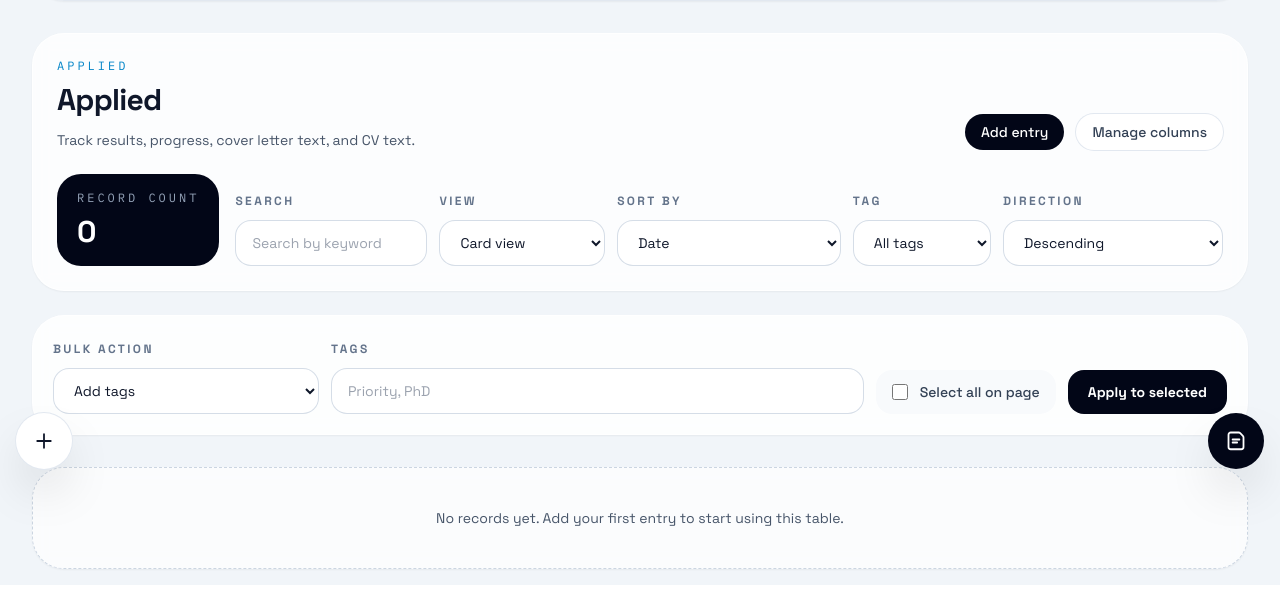
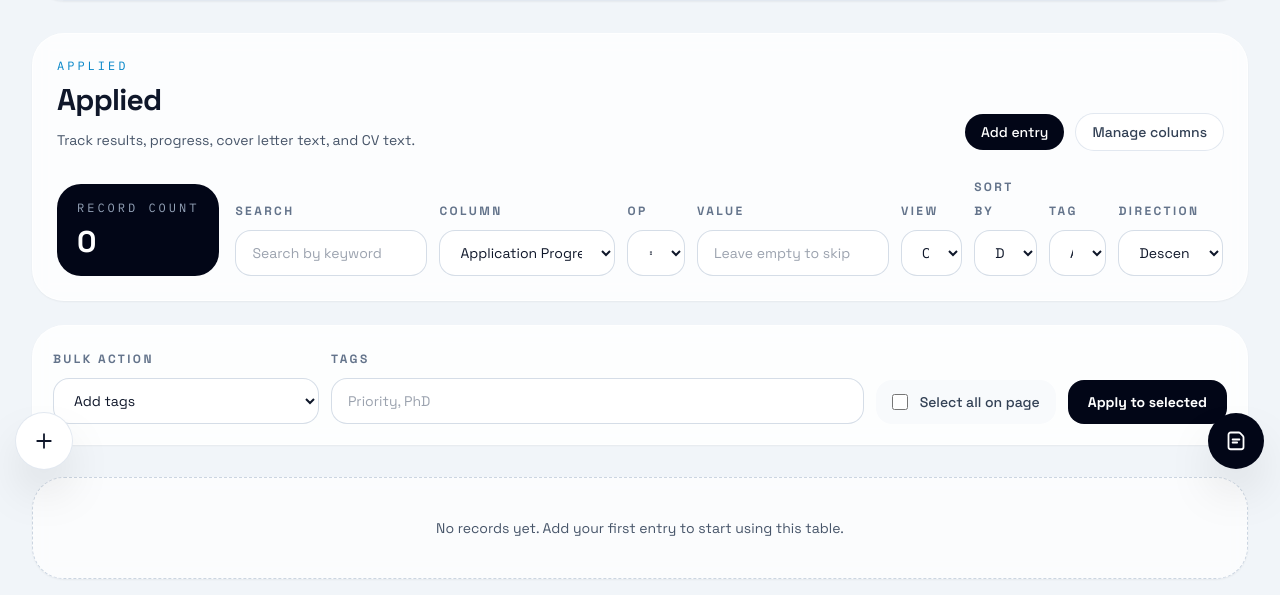
Before and after one commit to q-viper/job-tracker, a Django app: page /applied/ in a window 1280 px wide. Shown: the part 315-910 px from the top of the page. Run offline with Django 5.2, Linux system fonts and the light colour scheme; the visitor is signed in with stand-in values (Sample User, id 1); data comes from the database, SQL or seed files in the repository; data that the repository does not hold is empty; some libraries are stand-ins or nearby versions.

Commit message:
upd filter

```diff
--- a/tracker/templates/tracker/table_page.html
+++ b/tracker/templates/tracker/table_page.html
@@ -31,11 +31,34 @@
                 <p class="font-mono text-xs uppercase tracking-[0.25em] text-slate-400 dark:text-slate-950/75">Record count</p>
                 <p class="mt-2 text-3xl font-bold">{{ record_count }}</p>
             </div>
-            <form id="table-controls-form" hx-get="{{ request.path }}" hx-target="#app-content" hx-swap="outerHTML" hx-push-url="true" hx-trigger="change from:select, input delay:300ms from:input" class="grid gap-3 md:grid-cols-[minmax(12rem,1fr)_auto_auto_auto_auto] md:items-end">
+            <form id="table-controls-form" hx-get="{{ request.path }}" hx-target="#app-content" hx-swap="outerHTML" hx-push-url="true" hx-trigger="change from:select, input delay:300ms from:input" class="grid gap-3 md:grid-cols-2 xl:grid-cols-[minmax(12rem,1.2fr)_minmax(11rem,0.9fr)_auto_minmax(12rem,1fr)_auto_auto_auto_auto] xl:items-end">
                 <div>
                     <label for="id_q" class="text-xs font-semibold uppercase tracking-[0.2em] text-slate-500 dark:text-slate-400">Search</label>
                     <input id="id_q" name="q" value="{{ search_query }}" type="text" placeholder="Search by keyword" class="mt-2 w-full rounded-2xl border border-slate-300/80 bg-white px-4 py-3 text-sm text-slate-900 dark:border-slate-700 dark:bg-slate-950 dark:text-slate-100">
                 </div>
+                {% if dynamic_filter_enabled %}
+                    <div>
+                        <label for="id_filter_column" class="text-xs font-semibold uppercase tracking-[0.2em] text-slate-500 dark:text-slate-400">Column</label>
+                        <select id="id_filter_column" name="filter_column" class="mt-2 w-full rounded-2xl border border-slate-300/80 bg-white px-4 py-3 text-sm text-slate-900 dark:border-slate-700 dark:bg-slate-950 dark:text-slate-100">
+                            {% for option in filter_column_options %}
+                                <option value="{{ option.value }}" {% if filter_column == option.value %}selected{% endif %}>{{ option.label }}</option>
+                            {% endfor %}
+                        </select>
+                    </div>
+                    <div>
+                        <label for="id_filter_operator" class="text-xs font-semibold uppercase tracking-[0.2em] text-slate-500 dark:text-slate-400">Op</label>
+                        <select id="id_filter_operator" name="filter_operator" class="mt-2 w-full rounded-2xl border border-slate-300/80 bg-white px-4 py-3 text-sm text-slate-900 dark:border-slate-700 dark:bg-slate-950 dark:text-slate-100">
+                            {% for option in filter_operator_options %}
+                                <option value="{{ option.value }}" {% if filter_operator == option.value %}selected{% endif %}>{{ option.label }}</option>
+                            {% endfor %}
+                        </select>
+                    </div>
+                    <div>
+                        <label for="id_filter_value" class="text-xs font-semibold uppercase tracking-[0.2em] text-slate-500 dark:text-slate-400">Value</label>
+                        <input id="id_filter_value" name="filter_value" value="{{ filter_value }}" type="text" list="dynamic-filter-values" placeholder="Leave empty to skip" class="mt-2 w-full rounded-2xl border border-slate-300/80 bg-white px-4 py-3 text-sm text-slate-900 dark:border-slate-700 dark:bg-slate-950 dark:text-slate-100">
+                        <datalist id="dynamic-filter-values"></datalist>
+                    </div>
+                {% endif %}
                 <div>
                     <label for="id_view" class="text-xs font-semibold uppercase tracking-[0.2em] text-slate-500 dark:text-slate-400">View</label>
                     <select id="id_view" name="view" class="mt-2 w-full rounded-2xl border border-slate-300/80 bg-white px-4 py-3 text-sm text-slate-900 dark:border-slate-700 dark:bg-slate-950 dark:text-slate-100">
@@ -72,6 +95,33 @@
             </form>
         </div>
     </section>
+
+    {% if dynamic_filter_enabled %}
+        {{ filter_value_options|json_script:"filter-value-options-data" }}
+        <script>
+            (() => {
+                const columnSelect = document.getElementById("id_filter_column");
+                const valueList = document.getElementById("dynamic-filter-values");
+                const optionsData = document.getElementById("filter-value-options-data");
+                if (!columnSelect || !valueList || !optionsData) {
+                    return;
+                }
+                const optionsByColumn = JSON.parse(optionsData.textContent || "{}");
+                const refreshValueOptions = () => {
+                    const values = optionsByColumn[columnSelect.value] || [];
+                    valueList.replaceChildren(
+                        ...values.map((value) => {
+                            const option = document.createElement("option");
+                            option.value = value;
+                            return option;
+                        })
+                    );
+                };
+                columnSelect.addEventListener("change", refreshValueOptions);
+                refreshValueOptions();
+            })();
+        </script>
+    {% endif %}
 
     {% if bulk_actions %}
         <section class="mt-6 rounded-[2rem] border border-white/70 bg-white/85 p-5 shadow-sm backdrop-blur dark:border-slate-700/70 dark:bg-slate-900/85">
--- a/tracker/views.py
+++ b/tracker/views.py
@@ -1,5 +1,6 @@
 from __future__ import annotations
 
+from datetime import datetime
 from io import BytesIO
 import logging
 import json
@@ -40,10 +41,12 @@ from .models import (
     DashboardBoard,
     DashboardBoardItem,
     DashboardPanelPreference,
+    DynamicColumn,
     DynamicTable,
     PortalJobSuggestion,
 )
 from .services import (
+    APPLICATION_STAGE_ORDER,
     add_application_tags,
     add_dashboard_widget_to_board,
     add_portal_job_to_to_apply,
@@ -71,6 +74,9 @@ from .services import (
     make_unique_column_slug,
     make_unique_table_slug,
     move_to_applied,
+    normalize_date_value,
+    normalize_text,
+    parse_number,
     parse_tag_names,
     replace_applied_history_events,
     refresh_all_portal_jobs_for_user,
@@ -452,6 +458,22 @@ class BaseTableListView(LoginRequiredMixin, WorkspaceReadyMixin, TemplateView):
     page_title = ""
     page_description = ""
     nav_section = ""
+    filterable_table_slugs = {"to-apply", "applied"}
+    categorical_filter_slugs = {
+        "ai-reliance",
+        "application-progress",
+        "country",
+        "english-test",
+        "result",
+        "source",
+        "type",
+    }
+    filter_operator_options = [
+        {"value": "eq", "label": "=="},
+        {"value": "ne", "label": "!="},
+        {"value": "gt", "label": ">"},
+        {"value": "lt", "label": "<"},
+    ]
 
     def get_table(self) -> DynamicTable:
         return get_user_table(self.request.user, self.table_slug)
@@ -487,6 +509,171 @@ class BaseTableListView(LoginRequiredMixin, WorkspaceReadyMixin, TemplateView):
             {"value": tag.slug, "label": tag.name}
             for tag in ApplicationTag.objects.filter(user=request_user).order_by("name")
         ]
+
+    def dynamic_filter_enabled(self, table: DynamicTable) -> bool:
+        return table.slug in self.filterable_table_slugs
+
+    def get_filter_columns(self, table: DynamicTable) -> list[DynamicColumn]:
+        if not self.dynamic_filter_enabled(table):
+            return []
+        columns = list(table.columns.filter(is_visible=True).order_by("position", "id"))
+        if table.slug == "to-apply" and not any(column.slug == "application-progress" for column in columns):
+            columns.insert(
+                0,
+                DynamicColumn(
+                    table=table,
+                    name="Application Progress",
+                    slug="application-progress",
+                    data_type=DynamicColumn.DataType.STATUS,
+                    choices_text="To Apply",
+                ),
+            )
+        return columns
+
+    def get_filter_column_options(self, table: DynamicTable) -> list[dict[str, str]]:
+        return [
+            {"value": column.slug, "label": column.name, "data_type": column.data_type}
+            for column in self.get_filter_columns(table)
+        ]
+
+    def get_default_filter_column(self, table: DynamicTable) -> str:
+        columns = self.get_filter_columns(table)
+        slugs = {column.slug for column in columns}
+        for preferred_slug in ("application-progress", "type"):
+            if preferred_slug in slugs:
+                return preferred_slug
+        return columns[0].slug if columns else ""
+
+    def get_filter_column_slug(self, table: DynamicTable) -> str:
+        allowed = {column.slug for column in self.get_filter_columns(table)}
+        requested = (self.request.GET.get("filter_column") or "").strip()
+        if requested in allowed:
+            return requested
+        return self.get_default_filter_column(table)
+
+    def get_filter_column(self, table: DynamicTable) -> DynamicColumn | None:
+        selected_slug = self.get_filter_column_slug(table)
+        for column in self.get_filter_columns(table):
+            if column.slug == selected_slug:
+                return column
+        return None
+
+    def get_filter_operator(self) -> str:
+        allowed = {option["value"] for option in self.filter_operator_options}
+        requested = (self.request.GET.get("filter_operator") or "").strip()
+        return requested if requested in allowed else "eq"
+
+    def get_filter_value(self) -> str:
+        return (self.request.GET.get("filter_value") or "").strip()
+
+    def get_record_filter_value(self, record, column: DynamicColumn) -> str:
+        if record.table.slug == "to-apply" and column.slug == "application-progress":
+            return "To Apply"
+        if record.table.slug == "applied" and column.slug == "application-progress":
+            return infer_progress(record)
+        return normalize_text(record.values.get(column.slug))
+
+    def is_exact_filter_column(self, column: DynamicColumn) -> bool:
+        return column.data_type in {DynamicColumn.DataType.STATUS, DynamicColumn.DataType.DATE, DynamicColumn.DataType.NUMBER}
+
+    def should_offer_filter_value_options(self, column: DynamicColumn) -> bool:
+        return column.data_type == DynamicColumn.DataType.STATUS or column.slug in self.categorical_filter_slugs
+
+    def parse_filter_date(self, value: str):
+        normalized = normalize_date_value(value)
+        if not normalized:
+            return None
+        try:
+            return datetime.fromisoformat(normalized).date()
+        except ValueError:
+            return None
+
+    def text_filter_matches(self, actual: str, expected: str, column: DynamicColumn, operator: str) -> bool:
+        actual_folded = actual.casefold()
+        expected_folded = expected.casefold()
+        if operator in {"eq", "ne"}:
+            if self.is_exact_filter_column(column):
+                matched = actual_folded == expected_folded
+            else:
+                matched = expected_folded in actual_folded
+            return matched if operator == "eq" else not matched
+        if not actual_folded:
+            return False
+        if operator == "gt":
+            return actual_folded > expected_folded
+        if operator == "lt":
+            return actual_folded < expected_folded
+        return True
+
+    def record_matches_dynamic_filter(self, record, column: DynamicColumn, operator: str, expected_value: str) -> bool:
+        actual_value = self.get_record_filter_value(record, column)
+        if operator in {"gt", "lt"}:
+            if column.data_type == DynamicColumn.DataType.DATE:
+                actual_date = self.parse_filter_date(actual_value)
+                expected_date = self.parse_filter_date(expected_value)
+                if actual_date is None or expected_date is None:
+                    return False
+                return actual_date > expected_date if operator == "gt" else actual_date < expected_date
+            if column.data_type == DynamicColumn.DataType.NUMBER:
+                actual_number = parse_number(actual_value)
+                expected_number = parse_number(expected_value)
+                if actual_number is None or expected_number is None:
+                    return False
+                return actual_number > expected_number if operator == "gt" else actual_number < expected_number
+        if column.data_type == DynamicColumn.DataType.DATE and operator in {"eq", "ne"}:
+            actual_date = self.parse_filter_date(actual_value)
+            expected_date = self.parse_filter_date(expected_value)
+            matched = actual_date is not None and actual_date == expected_date
+            return matched if operator == "eq" else not matched
+        if column.data_type == DynamicColumn.DataType.NUMBER and operator in {"eq", "ne"}:
+            actual_number = parse_number(actual_value)
+            expected_number = parse_number(expected_value)
+            matched = actual_number is not None and expected_number is not None and actual_number == expected_number
+            return matched if operator == "eq" else not matched
+        return self.text_filter_matches(actual_value, expected_value, column, operator)
+
+    def apply_dynamic_filter(self, records, table: DynamicTable):
+        if not self.dynamic_filter_enabled(table):
+            return records
+        expected_value = self.get_filter_value()
+        if not expected_value:
+            return records
+        column = self.get_filter_column(table)
+        if not column:
+            return records
+        operator = self.get_filter_operator()
+        return [
+            record
+            for record in records
+            if self.record_matches_dynamic_filter(record, column, operator, expected_value)
+        ]
+
+    def get_filter_value_options(self, table: DynamicTable, records) -> dict[str, list[str]]:
+        options_by_column: dict[str, list[str]] = {}
+        for column in self.get_filter_columns(table):
+            values: list[str] = []
+            if self.should_offer_filter_value_options(column):
+                if table.slug == "applied" and column.slug == "application-progress":
+                    values.extend(stage for stage in APPLICATION_STAGE_ORDER if stage != "To Apply")
+                values.extend(column.choices_list)
+                values.extend(self.get_record_filter_value(record, column) for record in records)
+
+            deduped: list[str] = []
+            seen: set[str] = set()
+            for value in values:
+                cleaned = normalize_text(value)
+                if not cleaned:
+                    continue
+                key = cleaned.casefold()
+                if key in seen:
+                    continue
+                seen.add(key)
+                deduped.append(cleaned)
+
+            if column.slug != "application-progress":
+                deduped = sorted(deduped, key=str.casefold)
+            options_by_column[column.slug] = deduped[:100]
+        return options_by_column
 
     def filter_records_for_display(self, records, table: DynamicTable):
         keyword = (self.request.GET.get("q") or "").strip().lower()
@@ -500,6 +687,7 @@ class BaseTableListView(LoginRequiredMixin, WorkspaceReadyMixin, TemplateView):
                 if all(token in haystack for token in tokens):
                     filtered.append(record)
             records = filtered
+        records = self.apply_dynamic_filter(records, table)
         tag_filter = self.get_tag_filter(table)
         if not tag_filter:
             return records
@@ -671,7 +859,9 @@ class BaseTableListView(LoginRequiredMixin, WorkspaceReadyMixin, TemplateView):
     def get_context_data(self, **kwargs):
         context = super().get_context_data(**kwargs)
         table = self.get_table()
-        records = self.sort_records_for_display(get_records(table, self.request.user), table)
+        all_records = get_records(table, self.request.user)
+        records = self.sort_records_for_display(all_records, table)
+        filter_value_options = self.get_filter_value_options(table, all_records)
         context.update(
             {
                 "table": table,
@@ -689,6 +879,13 @@ class BaseTableListView(LoginRequiredMixin, WorkspaceReadyMixin, TemplateView):
                 "tag_filter": self.get_tag_filter(table),
                 "search_query": (self.request.GET.get("q") or "").strip(),
                 "tag_filter_options": self.get_tag_filter_options(table),
+                "dynamic_filter_enabled": self.dynamic_filter_enabled(table),
+                "filter_column_options": self.get_filter_column_options(table),
+                "filter_operator_options": self.filter_operator_options,
+                "filter_column": self.get_filter_column_slug(table),
+                "filter_operator": self.get_filter_operator(),
+                "filter_value": self.get_filter_value(),
+                "filter_value_options": filter_value_options,
                 "extra_actions": self.get_extra_actions(table),
                 "bulk_actions": self.get_bulk_actions(table),
                 "bulk_action_url": self.get_bulk_action_url(table),
```
Also changed, not shown: tracker/tests.py (+136 -0 lines).
